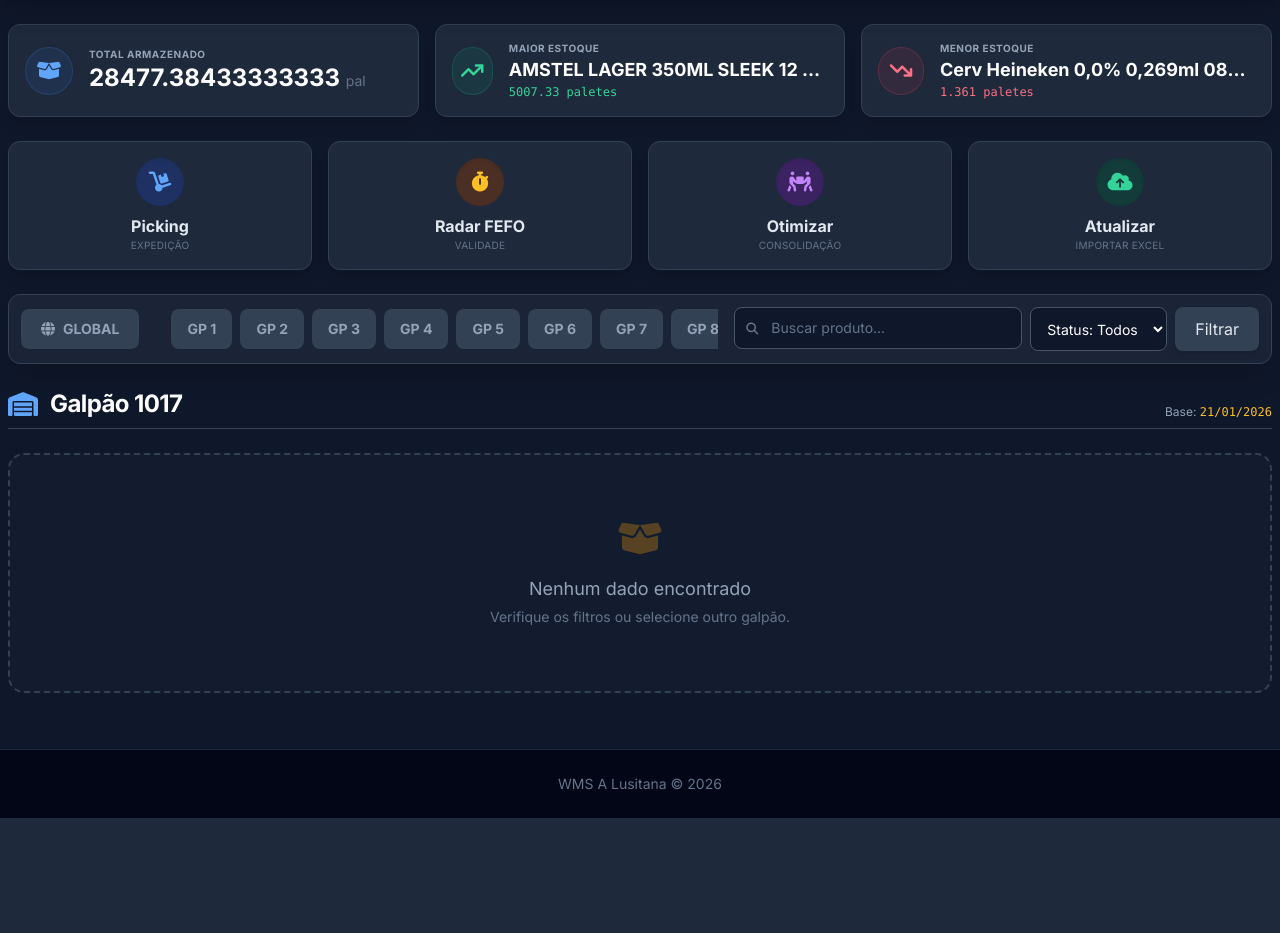
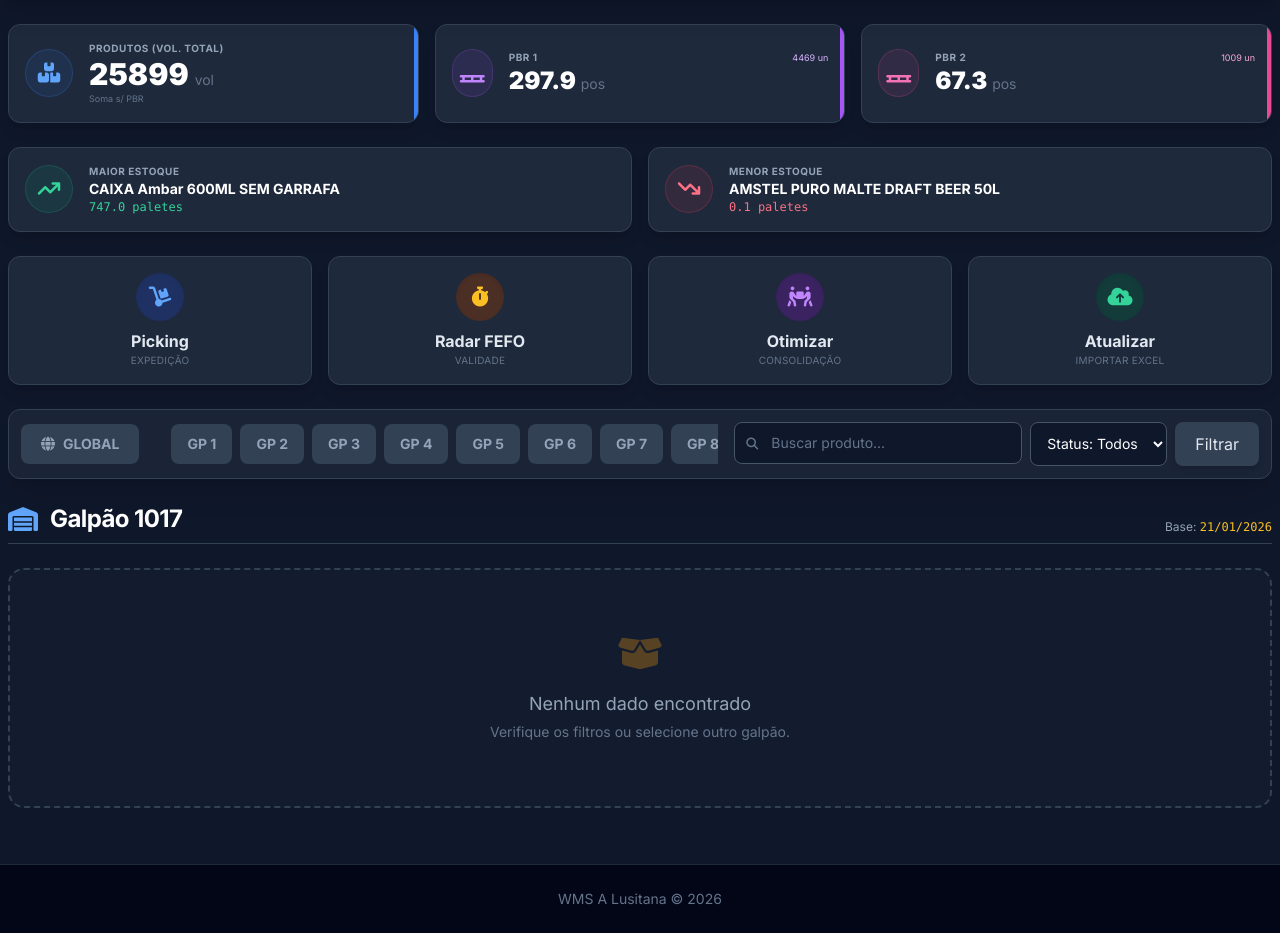
Before and after one commit to monteiro159/WMSestoque3D, a Django app: page /dashboard/1017/ in a window 1280 px wide. Shown: the part 65-998 px from the top of the page. Before the commit the page ends 883 px from the top, so only its background shows below. Run offline with Django 5.2, Linux system fonts and the light colour scheme; data comes from the database, SQL or seed files in the repository; both versions use the stored data as it was after the commit; some libraries are stand-ins or nearby versions.

Commit message:
lógica de cálculo de fração e posição palete - e menos colorido

```diff
--- a/core/models.py
+++ b/core/models.py
@@ -55,6 +55,7 @@ class InventarioDiario(models.Model):
     # Controle de Data e Importação
     data_referencia = models.DateField(verbose_name="Data do Inventário", db_index=True)
     data_importacao = models.DateTimeField(auto_now_add=True)
+    quantidade_paletes = models.FloatField(verbose_name="Qtd (Posições)")
 
     # Onde está? (Link com o Layout)
     # Se a rua 1001 não existir no Layout, o sistema não deixa salvar (Segurança de Dados)
@@ -68,6 +69,7 @@ class InventarioDiario(models.Model):
     # Quantidades
     quantidade_paletes = models.FloatField(verbose_name="Qtd Paletes")
     qtd_estoque_un = models.FloatField(verbose_name="Qtd Unidades", null=True, blank=True)
+    fracao = models.IntegerField(default=0, verbose_name="Fração / Unidades")
 
     # Validade e Lote
     lote = models.CharField(max_length=50, blank=True, null=True)
--- a/core/templates/core/dashboard.html
+++ b/core/templates/core/dashboard.html
@@ -1,48 +1,79 @@
 {% extends 'core/base.html' %}
 
 {% block content %}
-<div class="max-w-[1600px] mx-auto space-y-6">
+<div class="max-w-[1600px] mx-auto space-y-6 animate-fade-in-down">
 
     <div class="grid grid-cols-1 md:grid-cols-3 gap-4">
-        <div class="bg-slate-800 rounded-xl p-4 border border-slate-700 shadow-lg flex items-center gap-4 hover:border-slate-600 transition">
-            <div class="w-12 h-12 rounded-full bg-blue-500/10 text-blue-400 flex items-center justify-center text-xl border border-blue-500/20">
-                <i class="fa-solid fa-box-open"></i>
+        <div class="bg-slate-800 rounded-xl p-4 border border-slate-700 shadow-lg flex items-center gap-4 hover:border-blue-500 transition relative overflow-hidden group">
+            <div class="absolute right-0 top-0 bottom-0 w-1 bg-blue-500"></div>
+            <div class="w-12 h-12 rounded-full bg-blue-500/10 text-blue-400 flex items-center justify-center text-xl border border-blue-500/20 group-hover:scale-110 transition">
+                <i class="fa-solid fa-boxes-stacked"></i>
             </div>
             <div>
-                <p class="text-slate-400 text-[10px] uppercase font-bold tracking-wider">Total Armazenado</p>
-                <p class="text-2xl font-bold text-white">{{ total_geral }} <span class="text-sm font-normal text-slate-500">pal</span></p>
+                <p class="text-slate-400 text-[10px] uppercase font-bold tracking-wider">Produtos (Vol. Total)</p>
+                <p class="text-3xl font-black text-white">{{ total_excel }} <span class="text-sm font-normal text-slate-500">vol</span></p>
+                <p class="text-[9px] text-slate-500">Soma s/ PBR</p>
             </div>
         </div>
 
-        <div class="bg-slate-800 rounded-xl p-4 border border-slate-700 shadow-lg flex items-center gap-4 hover:border-slate-600 transition">
+        <div class="bg-slate-800 rounded-xl p-4 border border-slate-700 shadow-lg flex items-center gap-4 hover:border-purple-500 transition relative overflow-hidden group">
+            <div class="absolute right-0 top-0 bottom-0 w-1 bg-purple-500"></div>
+            <div class="w-12 h-12 rounded-full bg-purple-500/10 text-purple-400 flex items-center justify-center text-xl border border-purple-500/20 group-hover:scale-110 transition">
+                <i class="fa-solid fa-pallet"></i>
+            </div>
+            <div class="w-full">
+                <div class="flex justify-between items-end">
+                    <p class="text-slate-400 text-[10px] uppercase font-bold tracking-wider">PBR 1</p>
+                    <p class="text-[9px] text-purple-300">{{ pbr_stats.PBR1.fracao }} un</p>
+                </div>
+                <p class="text-2xl font-black text-white">{{ pbr_stats.PBR1.posicoes|floatformat:1 }} <span class="text-sm font-normal text-slate-500">pos</span></p>
+            </div>
+        </div>
+
+        <div class="bg-slate-800 rounded-xl p-4 border border-slate-700 shadow-lg flex items-center gap-4 hover:border-pink-500 transition relative overflow-hidden group">
+            <div class="absolute right-0 top-0 bottom-0 w-1 bg-pink-500"></div>
+            <div class="w-12 h-12 rounded-full bg-pink-500/10 text-pink-400 flex items-center justify-center text-xl border border-pink-500/20 group-hover:scale-110 transition">
+                <i class="fa-solid fa-pallet"></i>
+            </div>
+            <div class="w-full">
+                <div class="flex justify-between items-end">
+                    <p class="text-slate-400 text-[10px] uppercase font-bold tracking-wider">PBR 2</p>
+                    <p class="text-[9px] text-pink-300">{{ pbr_stats.PBR2.fracao }} un</p>
+                </div>
+                <p class="text-2xl font-black text-white">{{ pbr_stats.PBR2.posicoes|floatformat:1 }} <span class="text-sm font-normal text-slate-500">pos</span></p>
+            </div>
+        </div>
+    </div>
+
+    <div class="grid grid-cols-1 md:grid-cols-2 gap-4">
+        <div class="bg-slate-800 rounded-xl p-4 border border-slate-700 shadow-lg flex items-center gap-4 hover:border-emerald-500 transition">
             <div class="w-12 h-12 rounded-full bg-emerald-500/10 text-emerald-400 flex items-center justify-center text-xl border border-emerald-500/20">
                 <i class="fa-solid fa-arrow-trend-up"></i>
             </div>
             <div class="overflow-hidden">
                 <p class="text-slate-400 text-[10px] uppercase font-bold tracking-wider">Maior Estoque</p>
-                <p class="text-lg font-bold text-white truncate" title="{{ top_produto.descricao }}">
+                <p class="text-sm font-bold text-white truncate" title="{{ top_produto.descricao }}">
                     {{ top_produto.descricao|default:"-" }}
                 </p>
-                <p class="text-xs text-emerald-400 font-mono">{{ top_produto.total }} paletes</p>
+                <p class="text-xs text-emerald-400 font-mono">{{ top_produto.quantidade_paletes|floatformat:1 }} paletes</p>
             </div>
         </div>
 
-        <div class="bg-slate-800 rounded-xl p-4 border border-slate-700 shadow-lg flex items-center gap-4 hover:border-slate-600 transition">
+        <div class="bg-slate-800 rounded-xl p-4 border border-slate-700 shadow-lg flex items-center gap-4 hover:border-rose-500 transition">
             <div class="w-12 h-12 rounded-full bg-rose-500/10 text-rose-400 flex items-center justify-center text-xl border border-rose-500/20">
                 <i class="fa-solid fa-arrow-trend-down"></i>
             </div>
             <div class="overflow-hidden">
                 <p class="text-slate-400 text-[10px] uppercase font-bold tracking-wider">Menor Estoque</p>
-                <p class="text-lg font-bold text-white truncate" title="{{ bottom_produto.descricao }}">
+                <p class="text-sm font-bold text-white truncate" title="{{ bottom_produto.descricao }}">
                     {{ bottom_produto.descricao|default:"-" }}
                 </p>
-                <p class="text-xs text-rose-400 font-mono">{{ bottom_produto.total }} paletes</p>
+                <p class="text-xs text-rose-400 font-mono">{{ bottom_produto.quantidade_paletes|floatformat:1 }} paletes</p>
             </div>
         </div>
     </div>
 
     <div class="grid grid-cols-2 md:grid-cols-4 gap-4">
-
         <a href="{% url 'picking' %}" class="bg-slate-800 p-4 rounded-xl border border-slate-700 shadow-lg hover:bg-slate-700 hover:border-blue-500 transition group flex flex-col items-center justify-center gap-2 text-center h-full">
             <div class="w-12 h-12 rounded-full bg-blue-900/50 text-blue-400 flex items-center justify-center text-xl group-hover:scale-110 transition shadow-inner">
                 <i class="fa-solid fa-dolly"></i>
@@ -88,7 +119,7 @@
 
         <div class="w-full lg:w-auto overflow-x-auto pb-2 lg:pb-0 scrollbar-hide">
             <div class="flex gap-2">
-                <a href="{% url 'dashboard' 0 %}"
+                <a href="{% url 'home' %}"
                    class="px-5 py-2.5 rounded-lg text-sm font-bold whitespace-nowrap transition-all flex items-center gap-2
                    {% if galpao == 0 %}bg-amber-600 text-white shadow-lg shadow-amber-900/50{% else %}bg-slate-700 text-slate-400 hover:bg-slate-600 hover:text-white{% endif %}">
                     <i class="fa-solid fa-globe"></i> GLOBAL
--- a/core/views.py
+++ b/core/views.py
@@ -8,96 +8,151 @@ import unicodedata  # <--- O IMPORT QUE FALTAVA ESTÁ AQUI!
 from .models import LayoutArmazem, InventarioDiario, Produto, Cliente
 
 # =============================================================================
-# 1. DASHBOARD E MAPA (HOME)
+# 1. DASHBOARD
 # =============================================================================
-def dashboard_armazem(request, galpao_id=0):
-    # Filtros Básicos
-    filtro_produto = request.GET.get('produto', '').strip()
-    filtro_status = request.GET.get('status', '')
+def dashboard_armazem(request, galpao_id=None):
+    # 1. Definição de Dados
+    data_hoje = date.today()
+    itens = InventarioDiario.objects.filter(data_referencia=data_hoje)
 
-    # Pega o último dia de inventário
-    ultimo_registro = InventarioDiario.objects.order_by('-data_referencia').first()
-    data_ref = ultimo_registro.data_referencia if ultimo_registro else date.today()
+    if not itens.exists():
+        ultimo = InventarioDiario.objects.order_by('-data_referencia').first()
+        if ultimo:
+            itens = InventarioDiario.objects.filter(data_referencia=ultimo.data_referencia)
+            data_hoje = ultimo.data_referencia # Atualiza data visual
 
-    # Base de Ruas (Layout)
-    ruas = LayoutArmazem.objects.all().order_by('gp', 'rua')
-    if galpao_id > 0:
-        ruas = ruas.filter(gp=galpao_id)
+    # 2. Filtros de URL (Search e Status)
+    q_produto = request.GET.get('produto', '').strip()
+    q_status = request.GET.get('status', '').strip()
 
-    # Base de Estoque (Apenas data mais recente)
-    estoque = InventarioDiario.objects.filter(data_referencia=data_ref)
+    if q_produto:
+        itens = itens.filter(descricao__icontains=q_produto)
 
-    # Monta o Mapa Visual
-    mapa = []
+    # 3. Cálculos de Totais (PBR vs Produtos)
+    total_excel = 0
+    pbr_stats = {'PBR1': {'fracao': 0, 'posicoes': 0.0}, 'PBR2': {'fracao': 0, 'posicoes': 0.0}}
 
-    # Totais para os Cards
-    total_geral = estoque.aggregate(Sum('quantidade_paletes'))['quantidade_paletes__sum'] or 0
+    # Dicionário auxiliar para montar o mapa
+    ocupacao_por_rua = {}
 
-    # Top Produtos
-    top_produto = estoque.values('descricao').annotate(total=Sum('quantidade_paletes')).order_by('-total').first()
-    bottom_produto = estoque.values('descricao').annotate(total=Sum('quantidade_paletes')).order_by('total').first()
+    # KPIs de Maior/Menor
+    kpi_maior = None
+    kpi_menor = None
+    maior_qtd = -1
+    menor_qtd = 999999
 
-    # Dicionário para acesso rápido ao estoque por Rua
-    ocupacao_dict = {}
-    for item in estoque:
-        rid = item.rua.pk
-        if rid not in ocupacao_dict:
-            ocupacao_dict[rid] = {'produto': item.descricao, 'qtd': 0}
+    for item in itens:
+        desc = item.descricao.upper()
+        rid = item.rua.id
 
-        ocupacao_dict[rid]['qtd'] += item.quantidade_paletes
-        if ocupacao_dict[rid]['produto'] != item.descricao:
-            ocupacao_dict[rid]['produto'] = "MISTO / VÁRIOS"
+        # Agrupa dados por rua para o mapa
+        if rid not in ocupacao_por_rua:
+            ocupacao_por_rua[rid] = {'qtd': 0.0, 'produtos': set()}
 
-    # Constrói a lista final para o Template
-    for rua in ruas:
-        dados_estoque = ocupacao_dict.get(rua.pk, {'produto': '-', 'qtd': 0})
-        ocupacao_atual = dados_estoque['qtd']
-        produto_atual = dados_estoque['produto']
+        ocupacao_por_rua[rid]['qtd'] += item.quantidade_paletes
+        ocupacao_por_rua[rid]['produtos'].add(item.descricao)
 
-        # Filtros do Usuário
-        if filtro_status == 'vazia' and ocupacao_atual > 0: continue
-        if filtro_status == 'cheia' and ocupacao_atual < rua.cap_maxima: continue
-        if filtro_produto and filtro_produto.upper() not in produto_atual.upper(): continue
+        # Lógica PBR
+        eh_pbr = 'PBR' in desc or 'PALETE' in desc or 'CHECK' in desc
 
-        porcentagem = int((ocupacao_atual / rua.cap_maxima) * 100) if rua.cap_maxima > 0 else 0
-        porcentagem = min(porcentagem, 100)
+        if eh_pbr:
+            if 'PBR1' in desc or 'PBR 1' in desc:
+                pbr_stats['PBR1']['fracao'] += item.fracao
+            elif 'PBR2' in desc or 'PBR 2' in desc:
+                pbr_stats['PBR2']['fracao'] += item.fracao
+        else:
+            # Produto Normal (Soma Paletes Inteiros + Fração)
+            qtd_inteira = int(item.quantidade_paletes)
+            total_excel += (qtd_inteira + item.fracao)
 
-        # Cores Dinâmicas
-        cor_bg = "bg-slate-800 border-slate-700"
-        cor_bar = "bg-emerald-500"
+            # Maior/Menor (Só produtos)
+            if item.quantidade_paletes > maior_qtd:
+                maior_qtd = item.quantidade_paletes
+                kpi_maior = item
+            if 0 < item.quantidade_paletes < menor_qtd:
+                menor_qtd = item.quantidade_paletes
+                kpi_menor = item
 
-        if porcentagem >= 90:
-            cor_bg = "bg-rose-900/20 border-rose-500/50"
-            cor_bar = "bg-rose-500"
-        elif porcentagem == 0:
-            cor_bg = "bg-slate-800/50 border-slate-700 opacity-75"
+    # Finaliza PBR
+    pbr_stats['PBR1']['posicoes'] = pbr_stats['PBR1']['fracao'] / 15.0
+    pbr_stats['PBR2']['posicoes'] = pbr_stats['PBR2']['fracao'] / 15.0
 
-        mapa.append({
-            'codigo': rua.rua,
-            'gp': rua.gp,
-            'capacidade': int(rua.cap_maxima),
-            'ocupacao': int(ocupacao_atual),
-            'porcentagem': porcentagem,
-            'produto': produto_atual,
-            'cor_bg': cor_bg,
-            'cor_bar': cor_bar,
-        })
+    # 4. Construção do Mapa Visual (Com Cores)
+    ruas_query = LayoutArmazem.objects.all().order_by('rua')
 
+    # Filtro de Galpão na Query
+    if galpao_id:
+        ruas_query = ruas_query.filter(gp=galpao_id)
+
+    # Lista de Galpões para o Menu
     lista_galpoes = LayoutArmazem.objects.values_list('gp', flat=True).distinct().order_by('gp')
 
+    mapa_visual = []
+
+    for r in ruas_query:
+        dados = ocupacao_por_rua.get(r.id, {'qtd': 0.0, 'produtos': []})
+        ocupado = dados['qtd']
+
+        # Regra de 3 para porcentagem
+        pct = (ocupado / r.cap_maxima * 100) if r.cap_maxima > 0 else 0
+        if pct > 100: pct = 100
+
+        # Definição de Cores (O segredo do layout antigo!)
+        if ocupado <= 0:
+            status = 'vazia'
+            cor_bg = 'border-slate-700 hover:border-slate-500' # Cinza
+            cor_bar = 'bg-slate-600'
+        elif pct >= 100:
+            status = 'lotada'
+            cor_bg = 'border-rose-500/50 hover:border-rose-400 bg-rose-900/10' # Vermelho
+            cor_bar = 'bg-rose-500 shadow-[0_0_10px_rgba(244,63,94,0.5)]'
+        elif pct >= 80:
+            status = 'cheia'
+            cor_bg = 'border-amber-500/50 hover:border-amber-400 bg-amber-900/10' # Laranja
+            cor_bar = 'bg-amber-500 shadow-[0_0_10px_rgba(245,158,11,0.5)]'
+        else:
+            status = 'disponivel'
+            cor_bg = 'border-emerald-500/50 hover:border-emerald-400 bg-emerald-900/10' # Verde
+            cor_bar = 'bg-emerald-500 shadow-[0_0_10px_rgba(16,185,129,0.5)]'
+
+        # Filtro de Status Visual
+        mostrar = True
+        if q_status == 'vazia' and ocupado > 0: mostrar = False
+        if q_status == 'cheia' and pct < 80: mostrar = False
+
+        if mostrar:
+            prod_nome = list(dados['produtos'])[0] if dados['produtos'] else "Vazio"
+            if len(dados['produtos']) > 1: prod_nome = "MISTO / VÁRIOS"
+
+            mapa_visual.append({
+                'id': r.id,
+                'codigo': r.rua,
+                'gp': r.gp,
+                'produto': prod_nome.title(),
+                'ocupacao': f"{ocupado:.1f}", # Formatação bonita
+                'capacidade': int(r.cap_maxima),
+                'porcentagem': int(pct),
+                'cor_bg': cor_bg,
+                'cor_bar': cor_bar
+            })
+
     return render(request, 'core/dashboard.html', {
-        'mapa': mapa,
-        'galpao': galpao_id,
+        'mapa': mapa_visual, # Agora é uma lista pronta!
         'lista_galpoes': lista_galpoes,
-        'total_geral': total_geral,
-        'top_produto': top_produto,
-        'bottom_produto': bottom_produto,
-        'data_ref': data_ref,
-        'filtro_produto': filtro_produto,
-        'filtro_status': filtro_status,
-        'titulo_galpao': f"Galpão {galpao_id}" if galpao_id > 0 else "Visão Global"
+        'galpao': galpao_id if galpao_id else 0,
+        'titulo_galpao': f"Galpão {galpao_id}" if galpao_id else "Visão Global",
+        'data_ref': data_hoje,
+
+        # Variáveis novas
+        'total_excel': total_excel,
+        'pbr_stats': pbr_stats,
+        'top_produto': kpi_maior, # Mapeando para o nome antigo se quiser, ou usar o novo
+        'bottom_produto': kpi_menor,
+
+        # Filtros mantidos na tela
+        'filtro_produto': q_produto,
+        'filtro_status': q_status
     })
-
 # =============================================================================
 # 2. UPLOAD DE EXCEL (VERSÃO FINAL QUE ACEITA TUDO)
 # =============================================================================
@@ -108,112 +163,70 @@ def upload_inventario(request):
         try:
             df = pd.read_excel(arquivo)
 
-            # Limpeza
+            # Limpeza básica (igual anterior)
             def limpar_header(texto):
                 if isinstance(texto, str):
-                    texto_sem_acento = unicodedata.normalize('NFKD', texto).encode('ASCII', 'ignore').decode('utf-8')
-                    return texto_sem_acento.lower().strip().replace(' ', '_').replace('.', '')
+                    return unicodedata.normalize('NFKD', texto).encode('ASCII', 'ignore').decode('utf-8').lower().strip().replace(' ', '_').replace('.', '')
                 return str(texto).lower().strip()
-
             df.columns = [limpar_header(c) for c in df.columns]
 
-            # Mapeamento
-            mapa_colunas = {
-                'endereco': 'rua',
-                'item': 'sku',
-                'material': 'descricao',
-                'lote_enchimento': 'lote',
-                'producao_shelf': 'producao',
-                'validade': 'validade',
-                'quantidade': 'quantidade',
-                'fracao': 'fracao',
-                'status': 'status'
-            }
-            df.rename(columns=mapa_colunas, inplace=True)
+            mapa = {'endereco': 'rua', 'item': 'sku', 'material': 'descricao', 'quantidade': 'quantidade', 'fracao': 'fracao'}
+            df.rename(columns=mapa, inplace=True)
 
-            # Validação
-            colunas_obrigatorias = ['rua', 'sku', 'descricao']
-            faltantes = [col for col in colunas_obrigatorias if col not in df.columns]
-            if faltantes:
-                messages.error(request, f"Faltando colunas: {', '.join(faltantes)}")
-                return redirect('upload')
-
-            # Processamento
-            data_hoje = date.today()
-            InventarioDiario.objects.filter(data_referencia=data_hoje).delete()
+            # Limpa dados antigos
+            InventarioDiario.objects.filter(data_referencia=date.today()).delete()
+            if 'movimentos_feitos' in request.session: del request.session['movimentos_feitos']
 
             registros = []
-            ruas_novas = []
 
             for index, row in df.iterrows():
-                rua_nome = str(row['rua']).strip()
+                rua_nome = str(row.get('rua', '')).strip()
+                rua_obj, _ = LayoutArmazem.objects.get_or_create(rua=rua_nome)
 
-                rua_obj, created = LayoutArmazem.objects.get_or_create(
-                    rua=rua_nome,
-                    defaults={
-                        'gp': 1, 'cap_maxima': 100, 'largura_colunas': 1.0,
-                        'base_footprint': 1.0, 'cap_nivel_1': 0, 'cap_nivel_2': 0
-                    }
-                )
-                if created: ruas_novas.append(rua_nome)
+                sku = str(row.get('sku', '')).strip()
+                desc = str(row.get('descricao', '')).upper()
 
-                validade = row.get('validade')
-                if pd.isnull(validade) or str(validade).strip() == '': validade = None
-                producao = row.get('producao')
-                if pd.isnull(producao) or str(producao).strip() == '': producao = None
+                # 1. Trata Quantidade (Inteira)
+                try: qtd_int = int(float(row.get('quantidade', 0)))
+                except: qtd_int = 0
 
-                # === NOVA LÓGICA DECIMAL (0 + 3 = 0.3) ===
+                # 2. Trata Fração (Inteira)
+                try: fracao_int = int(float(row.get('fracao', 0)))
+                except: fracao_int = 0
 
-                # 1. Trata a Quantidade (Inteiro)
-                try:
-                    q_val = row.get('quantidade')
-                    qtd_int = int(float(q_val)) if pd.notnull(q_val) and str(q_val).strip() != '' else 0
-                except:
-                    qtd_int = 0
+                # === LÓGICA DO PBR (DIVISÃO POR 15) ===
+                # Se for PBR, calculamos ocupação real. Se for cerveja, usamos visual decimal.
+                eh_pbr = 'PBR' in desc or 'PALETE' in desc or 'CHECK' in desc
 
-                # 2. Trata a Fração (Decimal)
-                try:
-                    f_val = row.get('fracao')
-                    fracao_int = int(float(f_val)) if pd.notnull(f_val) and str(f_val).strip() != '' else 0
-                except:
-                    fracao_int = 0
-
-                # 3. Junta os dois visualmente (Ex: 10 e 3 vira 10.3)
-                # Se a fração for 0, fica apenas o inteiro (Ex: 10.0)
-                # Se a fração for 3, e qtd 0, fica 0.3
-                try:
-                    str_valor_final = f"{qtd_int}.{fracao_int}"
-                    qtd_final = float(str_valor_final)
-                except:
-                    qtd_final = 0.0
+                if eh_pbr:
+                    # Regra: 15 frações = 1 posição
+                    # Ocupação = Inteiros + (Fração / 15)
+                    ocupacao_posicoes = qtd_int + (fracao_int / 15.0)
+                else:
+                    # Regra Visual Decimal (Amstel): 0 e 3 vira 0.3
+                    try:
+                        ocupacao_posicoes = float(f"{qtd_int}.{fracao_int}")
+                    except:
+                        ocupacao_posicoes = 0.0
 
                 registros.append(InventarioDiario(
-                    data_referencia=data_hoje,
+                    data_referencia=date.today(),
                     rua=rua_obj,
-                    sku=str(row['sku']),
-                    descricao=row['descricao'],
-                    quantidade_paletes=qtd_final, # Agora vai salvo como 0.3
-                    data_validade=validade,
-                    data_producao=producao,
-                    lote=str(row.get('lote', '')),
+                    sku=sku,
+                    descricao=row.get('descricao', ''),
+                    # Aqui salvamos a OCUPAÇÃO para o Mapa pintar certo
+                    quantidade_paletes=ocupacao_posicoes,
+                    # Aqui salvamos a FRAÇÃO REAL para o relatório
+                    fracao=fracao_int,
+
+                    data_validade=row.get('validade') if pd.notnull(row.get('validade')) else None,
+                    lote=str(row.get('lote_enchimento', '')),
                     status=str(row.get('status', 'DISPONIVEL'))
                 ))
 
             InventarioDiario.objects.bulk_create(registros)
 
-            for reg in registros:
-                Produto.objects.get_or_create(
-                    sku=reg.sku,
-                    defaults={'descricao': reg.descricao}
-                )
-
-            if ruas_novas:
-                qtd_novas = len(ruas_novas)
-                exemplo = ", ".join(ruas_novas[:3])
-                messages.warning(request, f"⚠️ Atenção: {qtd_novas} novas ruas criadas ({exemplo}).")
-            else:
-                messages.success(request, f"Sucesso! {len(registros)} itens importados.")
-
+            messages.success(request, f"Sucesso! {len(registros)} itens importados.")
             return redirect('home')
 
         except Exception as e:
```
Also changed, not shown: layout_armazem.csv (+102 -0 lines), core/migrations/0002_inventariodiario_fracao.py (added), db.sqlite3.
